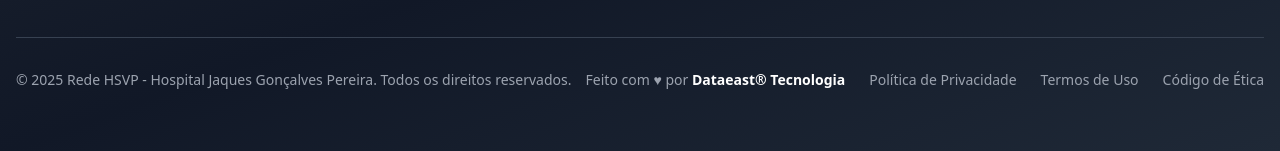
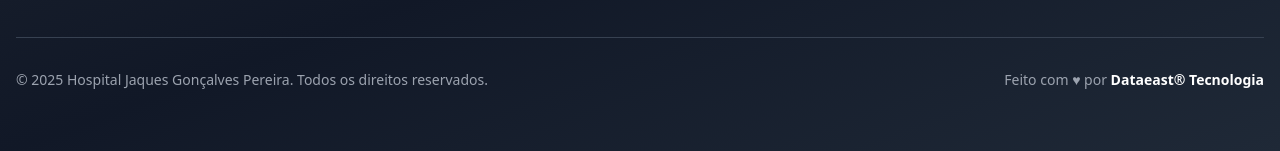
Before and after one commit to mataleone/vital-pages-launch, a React (Vite) app: page / in a window 1280 px wide. Shown: the part 8555-8706 px from the top of the page. Built offline with nearby package versions, Linux system fonts and the light colour scheme.

Commit message:
Remove footer links

```diff
--- a/src/components/ModernFooter.tsx
+++ b/src/components/ModernFooter.tsx
@@ -74,23 +74,10 @@ const ModernFooter = () => {
         <div className="border-t border-gray-700 mt-12 pt-8">
           <div className="flex flex-col lg:flex-row justify-between items-center">
             <div className="text-gray-400 text-sm mb-4 lg:mb-0">
-              © {new Date().getFullYear()} Rede HSVP - Hospital Jaques Gonçalves Pereira. Todos os direitos reservados.
+              © {new Date().getFullYear()} Hospital Jaques Gonçalves Pereira. Todos os direitos reservados.
             </div>
-            <div className="flex flex-col lg:flex-row items-center space-y-2 lg:space-y-0 lg:space-x-6 text-sm">
-              <div className="text-gray-400">
-                Feito com ♥ por <a href="https://www.dataeast.com.br" target="_blank" rel="noopener noreferrer" className="text-white font-semibold hover:text-primary transition-colors">Dataeast® Tecnologia</a>
-              </div>
-              <div className="flex space-x-6">
-                <a href="#" className="text-gray-400 hover:text-white transition-colors">
-                  Política de Privacidade
-                </a>
-                <a href="#" className="text-gray-400 hover:text-white transition-colors">
-                  Termos de Uso
-                </a>
-                <a href="#" className="text-gray-400 hover:text-white transition-colors">
-                  Código de Ética
-                </a>
-              </div>
+            <div className="text-gray-400 text-sm">
+              Feito com ♥ por <a href="https://www.dataeast.com.br" target="_blank" rel="noopener noreferrer" className="text-white font-semibold hover:text-primary transition-colors">Dataeast® Tecnologia</a>
             </div>
           </div>
         </div>
```
